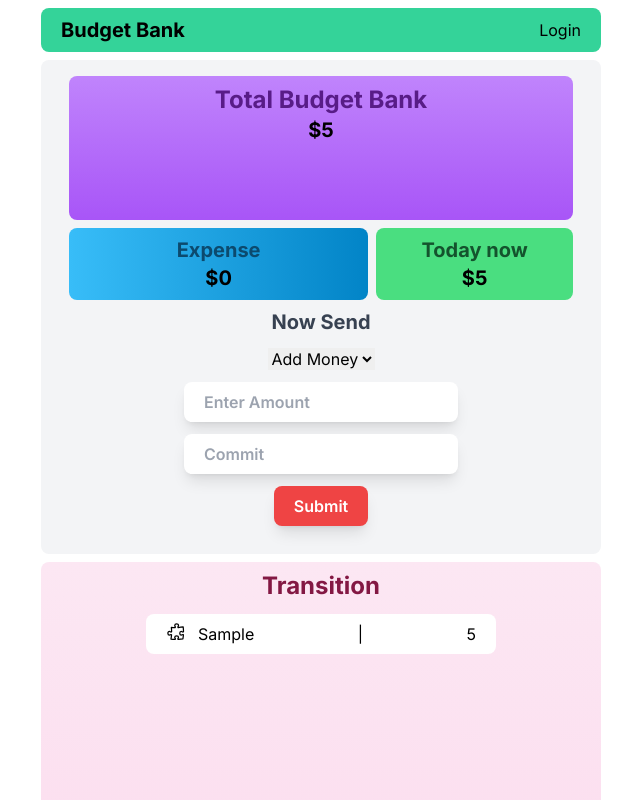
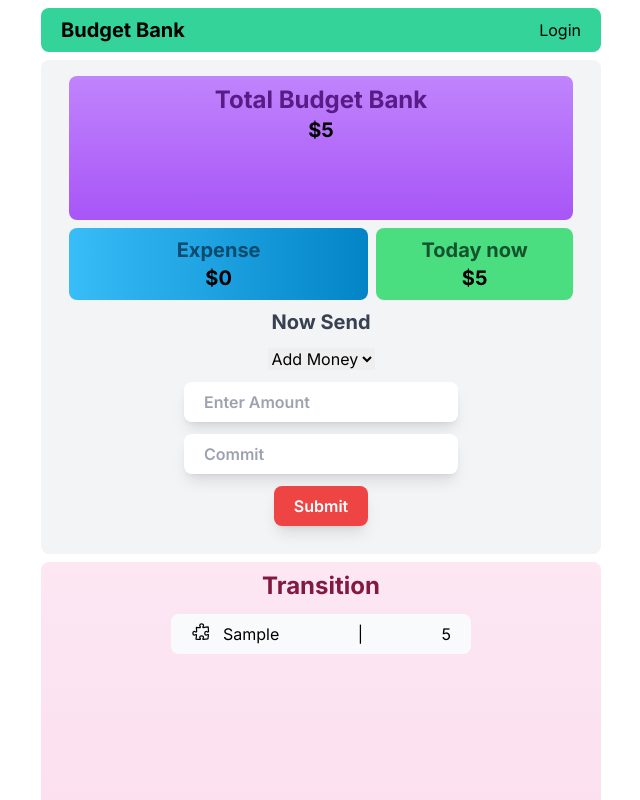
Before and after one commit to yousufislamme/BudgetBank, a Next.js app: page / in a window 1280 px wide. Both pictures are taken after typing "5", "Sample" into the empty fields and a click on the button "Submit". Shown: the top 800 px of the page, without its empty margins (319-959 px from the left). Built offline with nearby package versions, Linux system fonts and the light colour scheme.

Commit message:
some morgin change

```diff
--- a/components/Transition/TransitionDecs.jsx
+++ b/components/Transition/TransitionDecs.jsx
@@ -11,7 +11,7 @@ const TransitionDecs = ({ amount, commit }) => {
           duration: 0.5,
           x: { duration: 1 },
         }}
-        className="myRounded mx-auto flex w-[350px] bg-white px-5 py-2"
+        className="myRounded mx-auto flex min-w-[300px] bg-gray-50 px-5 py-2"
       >
         <div className="mr-3">
           <svg
```
